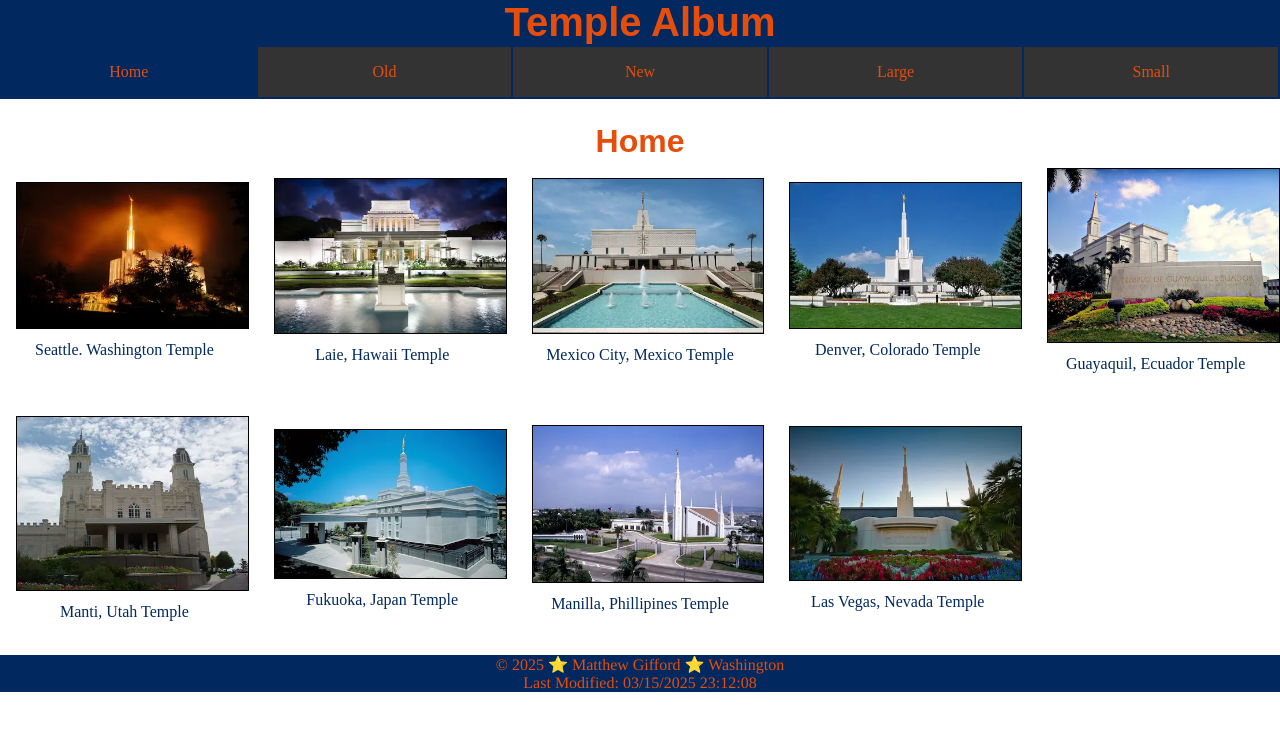
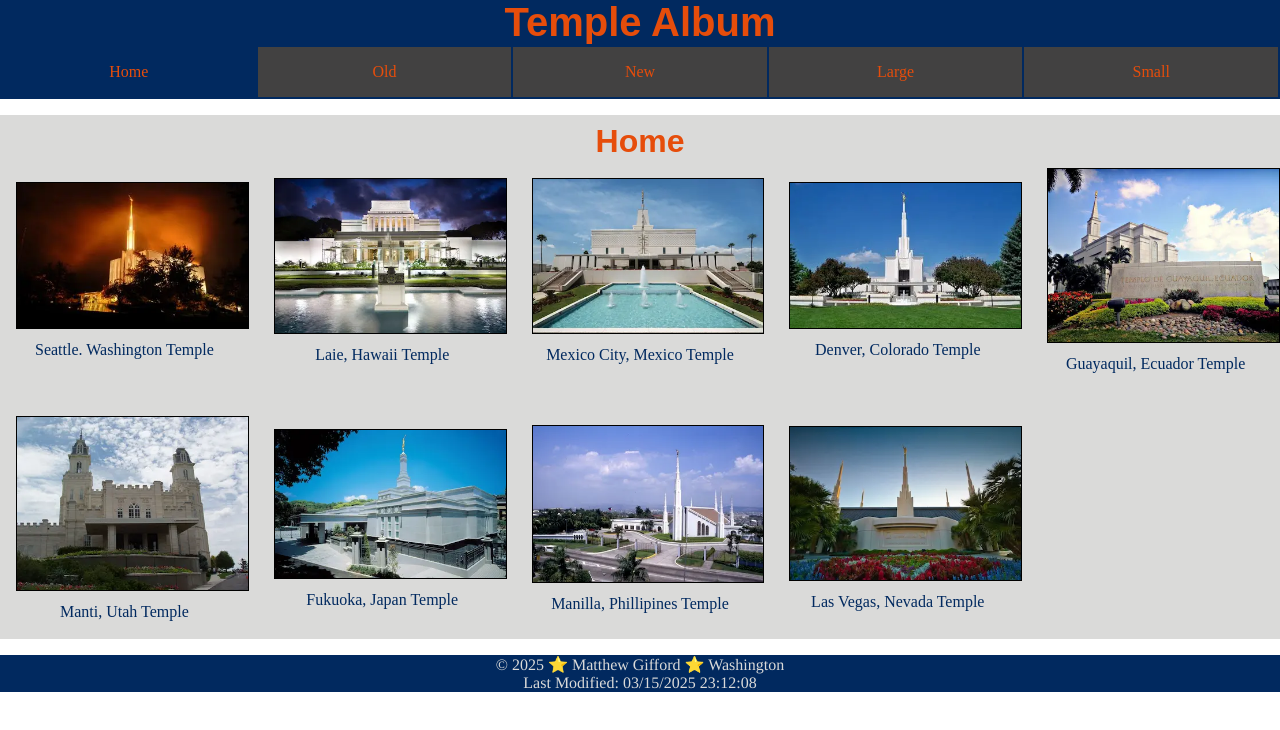
Before and after one commit to mjgifford3485/wdd131, a plain HTML site: page temples.html in a window 1280 px wide. Drawn offline with Linux system fonts and the light colour scheme; a web font is replaced by a local one.

Commit message:
updated colors

```diff
--- a/styles/temples.css
+++ b/styles/temples.css
@@ -56,8 +56,6 @@ nav {
     flex-direction: column;
     justify-content: space-evenly;
     list-style: none;
-    background-color: #333;
-    color: #fff;
 }
 
 .navigation a {
@@ -93,6 +91,7 @@ nav ul li {
 main {
     text-align: center;
     max-width: 2560px;
+    background-color: #dadad9;
 }
 
 section {
@@ -122,7 +121,7 @@ figcaption {
 
 footer {
     background-color: #01295F;
-    color: #E64D0B;
+    color: #dadad9;
     text-align: center;
     margin-top: 10px;
     max-width: 2560px;
```
